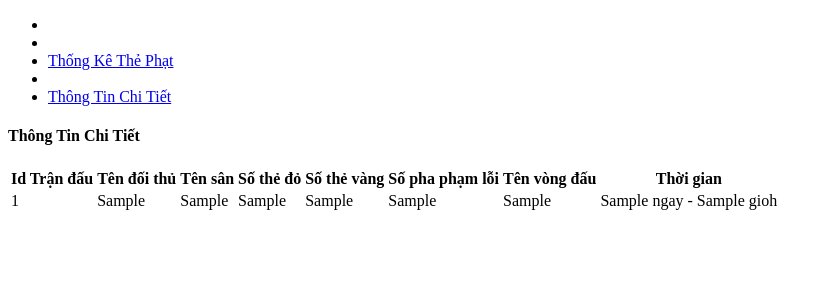
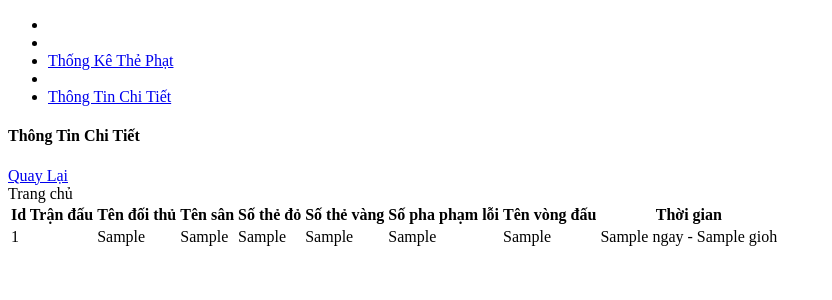
Before and after one commit to QuocCuong0701/PenaltyCard, a Java web app: page /views/admin/product/edit.jsp in a window 1280 px wide. Shown: the top 300 px of the page, without its empty margins (0-832 px from the left). Run offline with Tomcat 11, a stand-in JSP engine, Linux system fonts and the light colour scheme; the template is opened without the code that fills it: most values are stand-ins (such as "Sample title", 1, 10 or a date in 2020).

Commit message:
update quay lai

```diff
--- a/src/main/webapp/common/admin/menu-left.jsp
+++ b/src/main/webapp/common/admin/menu-left.jsp
@@ -44,7 +44,7 @@
                 <li class="nav-item active">
                     <a data-toggle="collapse" href="<c:url value="/admin-home"/>" class="collapsed" aria-expanded="false">
                         <i class="fas fa-home"></i>
-                        <p>Bảng điều khiển</p>
+                        <p>Trang Chủ</p>
                     </a>
                 </li>
                 <li class="nav-section">
--- a/src/main/webapp/views/admin/home.jsp
+++ b/src/main/webapp/views/admin/home.jsp
@@ -12,7 +12,7 @@
             <div class="page-inner py-5">
                 <div class="d-flex align-items-left align-items-md-center flex-column flex-md-row">
                     <div>
-                        <h2 class="text-white pb-2 fw-bold">Bảng điều khiển</h2>
+                        <h2 class="text-white pb-2 fw-bold">Trang Chủ</h2>
                         <h5 class="text-white op-7 mb-2">Dành cho quản trị viên</h5>
                     </div>
                 </div>
--- a/src/main/webapp/views/admin/product/edit.jsp
+++ b/src/main/webapp/views/admin/product/edit.jsp
@@ -37,9 +37,15 @@
                     <div class="card-header">
                         <div class="d-flex align-items-center">
                             <h4 class="card-title">Thông Tin Chi Tiết</h4>
+                            <c:url var="editURL" value="/admin-product">
+                                <c:param name="type" value="list"/>
+                            </c:url>
+                            <a href="${editURL}" data-toggle="tooltip" title=""class="btn btn-primary btn-round ml-auto btn-danger btnDelete" data-original-title="Quay Lại">
+                                <i class="fa fa-arrow-circle-left"></i> Quay Lại
+                            </a>
                         </div>
                     </div>
-                    <div class="card-body">
+                    <div class="card-body">Trang chủ
                         <div class="table-responsive">
                             <table id="add-row" class="display table table-striped table-hover" >
                                 <thead>
```
